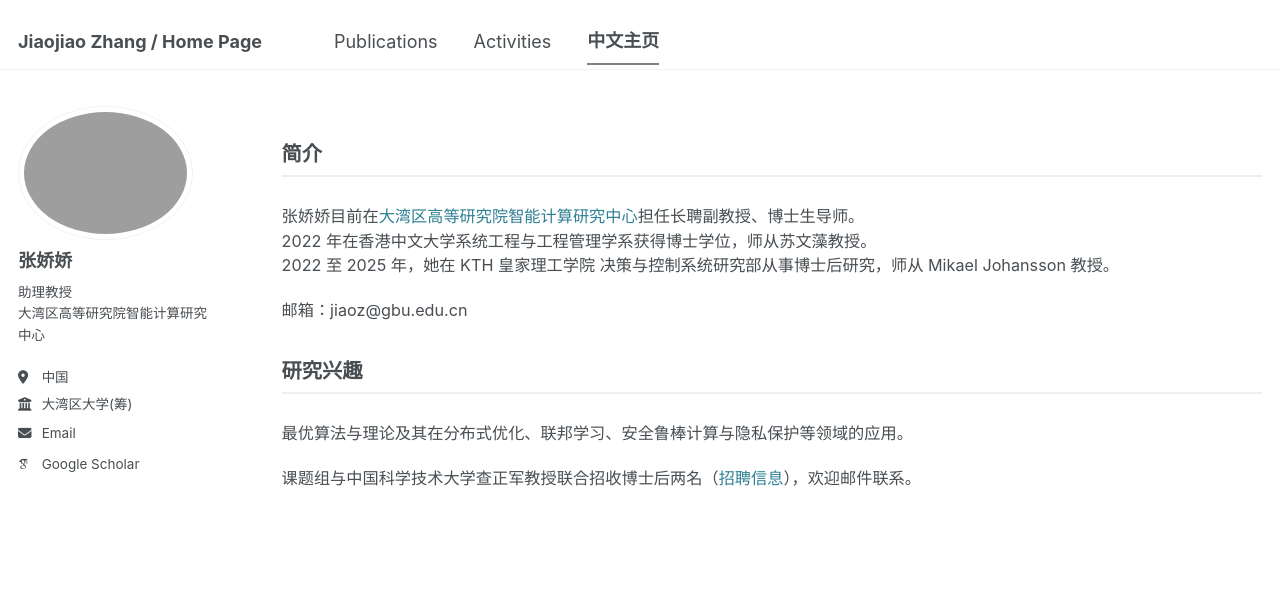
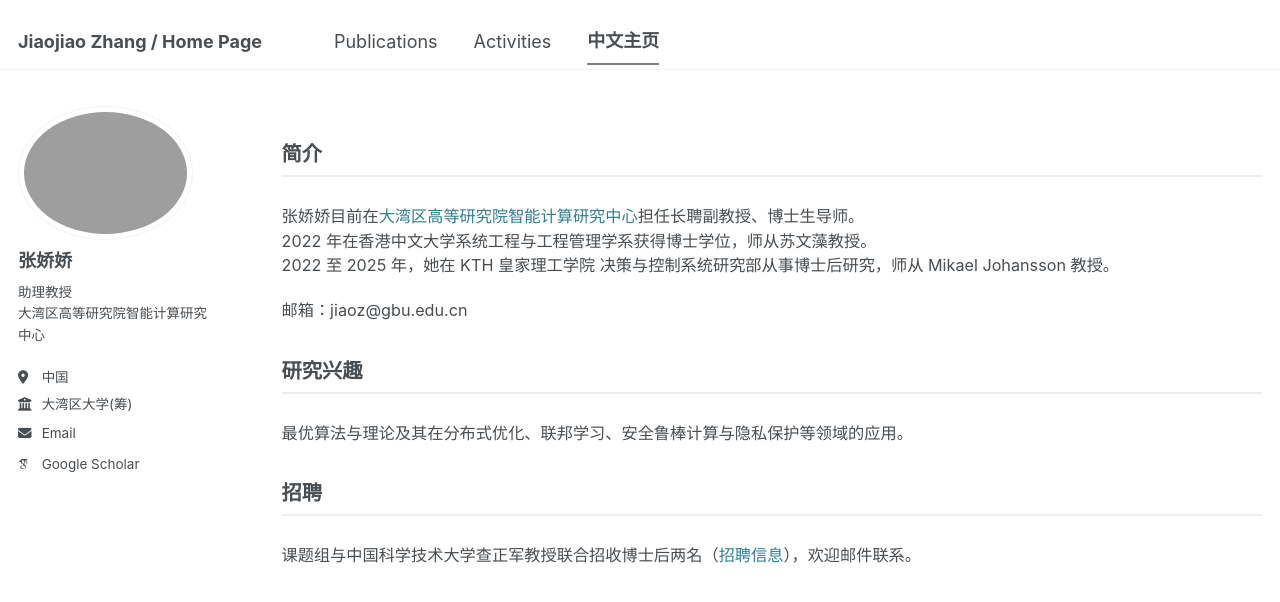
Before and after one commit to JiaojiaoZhang-jjz/JiaojiaoZhang-jjz.github.io, a Jekyll site: the page built from _pages/cn.html, in a window 1280 px wide. Shown: the top 602 px of the page. Built offline with Jekyll 4.4.1, drawn with Linux system fonts in a browser that asks for light colours; some web fonts are replaced.

Commit message:
Update cn_content.md

```diff
--- a/_includes/cn_content.md
+++ b/_includes/cn_content.md
@@ -10,4 +10,5 @@
 <h2 class="category">研究兴趣</h2>
 最优算法与理论及其在分布式优化、联邦学习、安全鲁棒计算与隐私保护等领域的应用。
 
+<h2 class="category">招聘</h2>
 课题组与中国科学技术大学查正军教授联合招收博士后两名（<a href="https://www.sciencehr.net/html/bsh/gx/2025/07/143897.html" target="_blank">招聘信息</a>），欢迎邮件联系。
```
